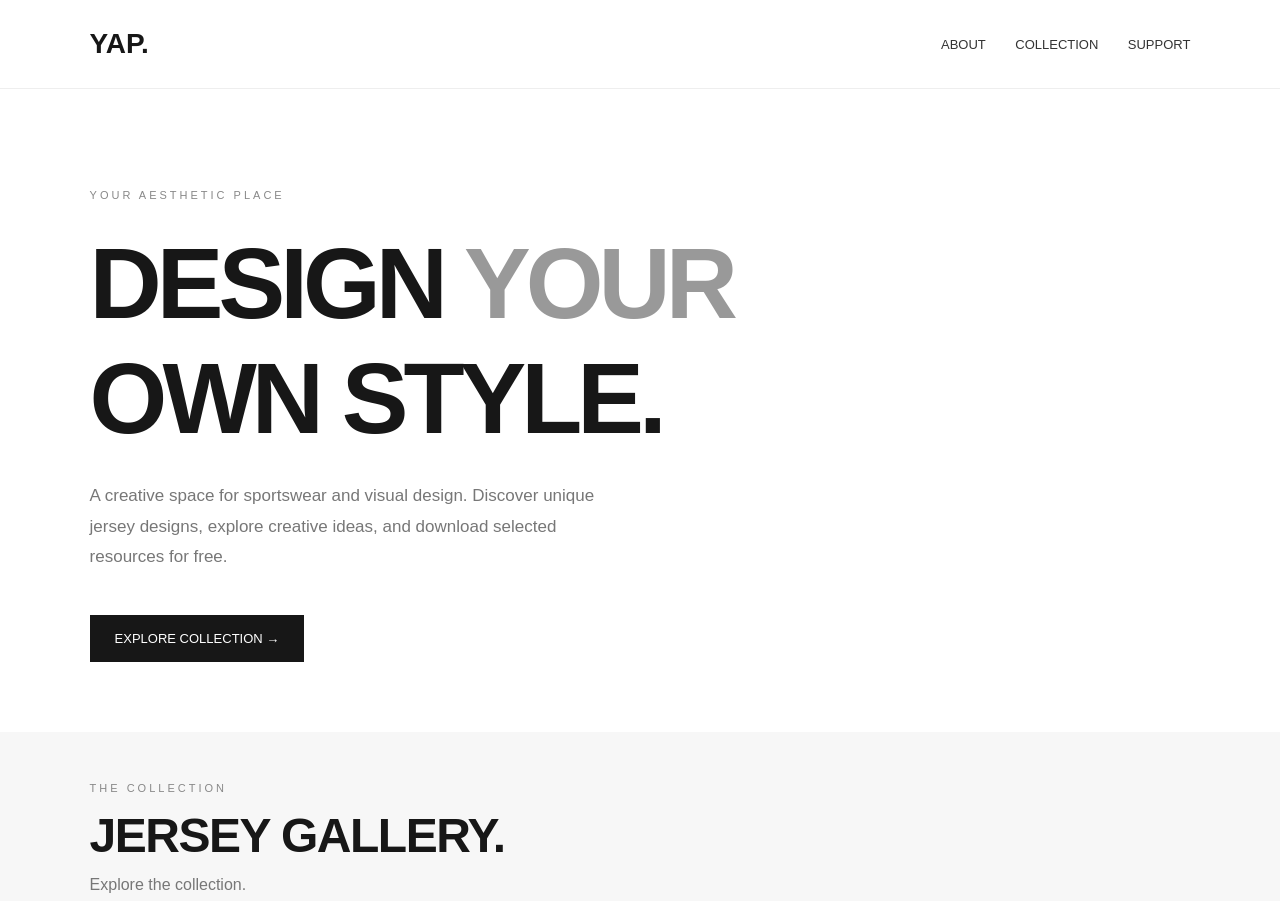
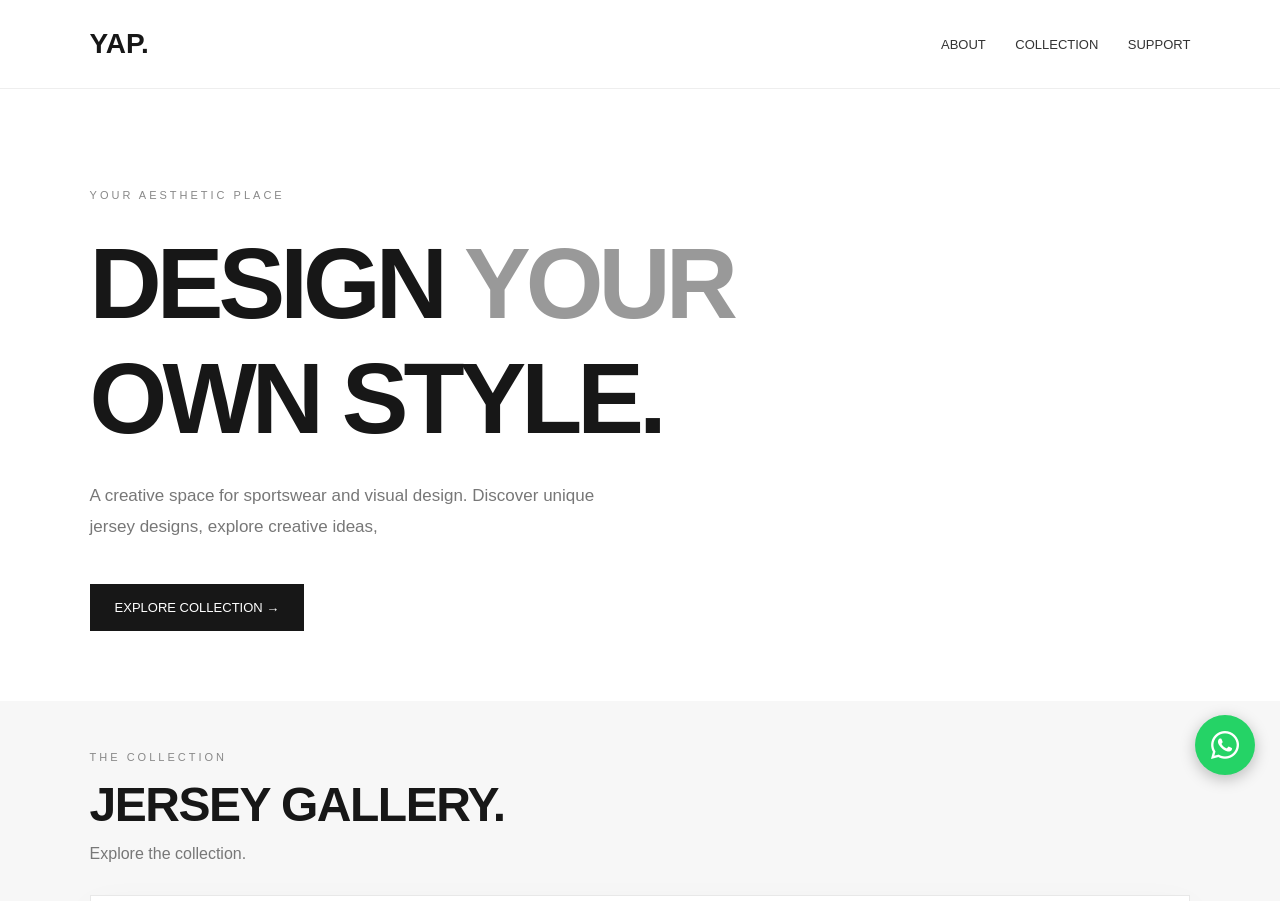
Before and after one commit to xyoedx/yap-portfolio, a plain HTML site: page index.html in a window 1280 px wide. Shown: the top 901 px of the page. Drawn offline with Linux system fonts and the light colour scheme.

Commit message:
Update index.html

```diff
--- a/index.html
+++ b/index.html
@@ -5,6 +5,10 @@
   <meta name="viewport" content="width=device-width, initial-scale=1.0">
   <meta name="theme-color" content="#ffffff">
   <title>YAP — Your Aesthetic Place</title>
+
+  <!-- Font Awesome untuk ikon WhatsApp -->
+  <link rel="stylesheet" href="https://cdnjs.cloudflare.com/ajax/libs/font-awesome/6.4.0/css/all.min.css">
+
   <style>
     * { box-sizing: border-box; }
     body {
@@ -202,6 +206,32 @@
       color: #777;
       line-height: 1.8;
     }
+
+    /* Style untuk Tombol WhatsApp Mengambang */
+    .whatsapp-float {
+      position: fixed;
+      bottom: 25px;
+      right: 25px;
+      background-color: #25d366;
+      color: white;
+      width: 60px;
+      height: 60px;
+      border-radius: 50%;
+      text-align: center;
+      font-size: 32px;
+      box-shadow: 0 4px 15px rgba(0,0,0,0.25);
+      z-index: 1000;
+      display: flex;
+      align-items: center;
+      justify-content: center;
+      text-decoration: none;
+      transition: transform 0.3s ease, background-color 0.3s ease;
+    }
+    .whatsapp-float:hover {
+      background-color: #20ba5a;
+      transform: scale(1.1);
+    }
+
     @media (max-width: 600px) {
       header { padding: 20px 5%; }
       nav a { margin-left: 12px; font-size: 10px; }
@@ -214,6 +244,13 @@
       .gallery-nav { width: 100%; }
       .gallery-nav button { flex: 1; padding: 14px 10px; }
       .gallery-counter { text-align: center; order: -1; }
+      .whatsapp-float {
+        width: 50px;
+        height: 50px;
+        font-size: 26px;
+        bottom: 20px;
+        right: 20px;
+      }
     }
   </style>
 </head>
@@ -233,7 +270,7 @@
     <p class="intro">
       A creative space for sportswear and visual design.
       Discover unique jersey designs, explore creative ideas,
-      and download selected resources for free.
+
     </p>
     <a href="#collection" class="button">EXPLORE COLLECTION →</a>
   </main>
@@ -286,12 +323,17 @@
   <section id="support">
     <div class="tag">SUPPORT INDEPENDENT CREATIVITY</div>
     <h2>Enjoy my work?</h2>
-    <p>Your support helps me create more designs.</p>
+    <p>Just contact me.</p>
   </section>
 
   <footer>
     © 2026 YAP — YOUR AESTHETIC PLACE
   </footer>
+
+  <!-- TOMBOL WHATSAPP MENGAMBANG (FLOATING) -->
+  <a href="https://wa.me/628121565568?text=Halo,%20saya%20tertarik%20dengan%20koleksi%20di%20YAP" class="whatsapp-float" target="_blank" aria-label="Chat WhatsApp">
+    <i class="fa-brands fa-whatsapp"></i>
+  </a>
 
   <script>
     /*
```
